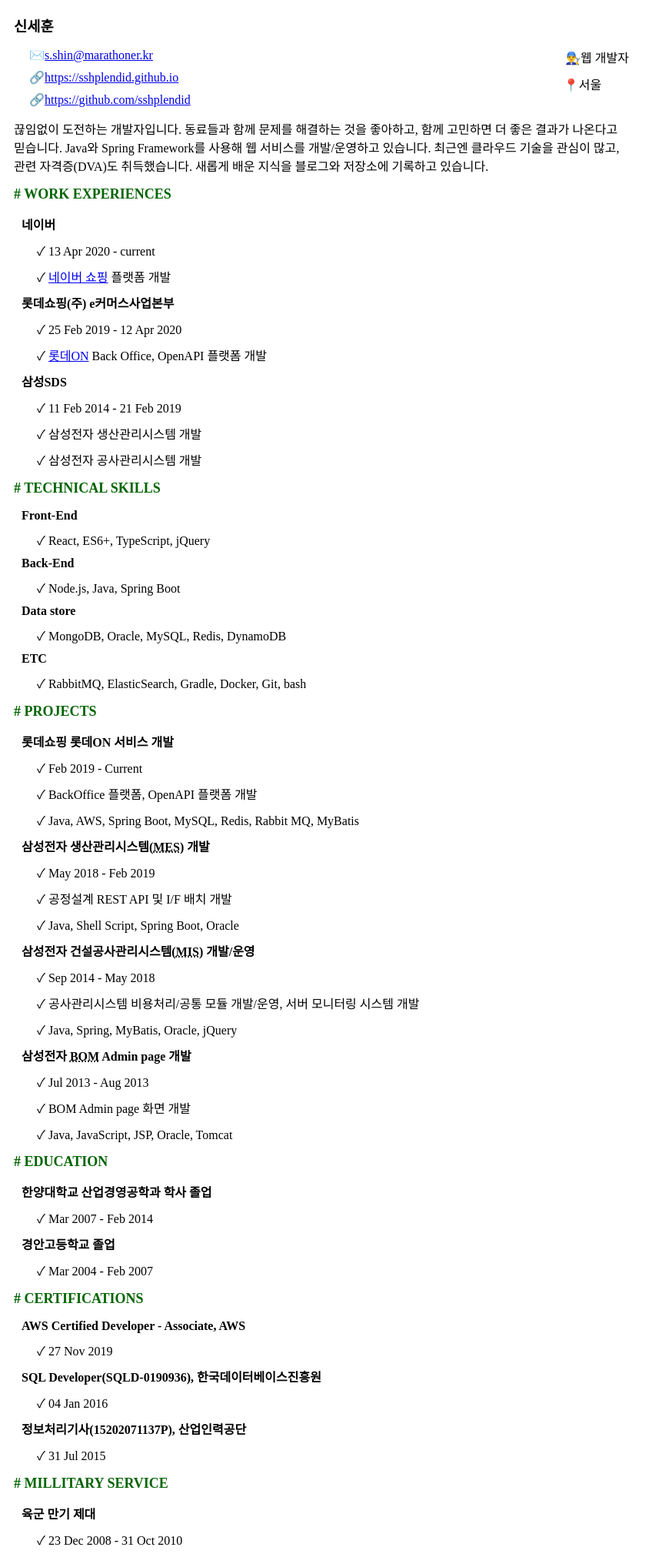
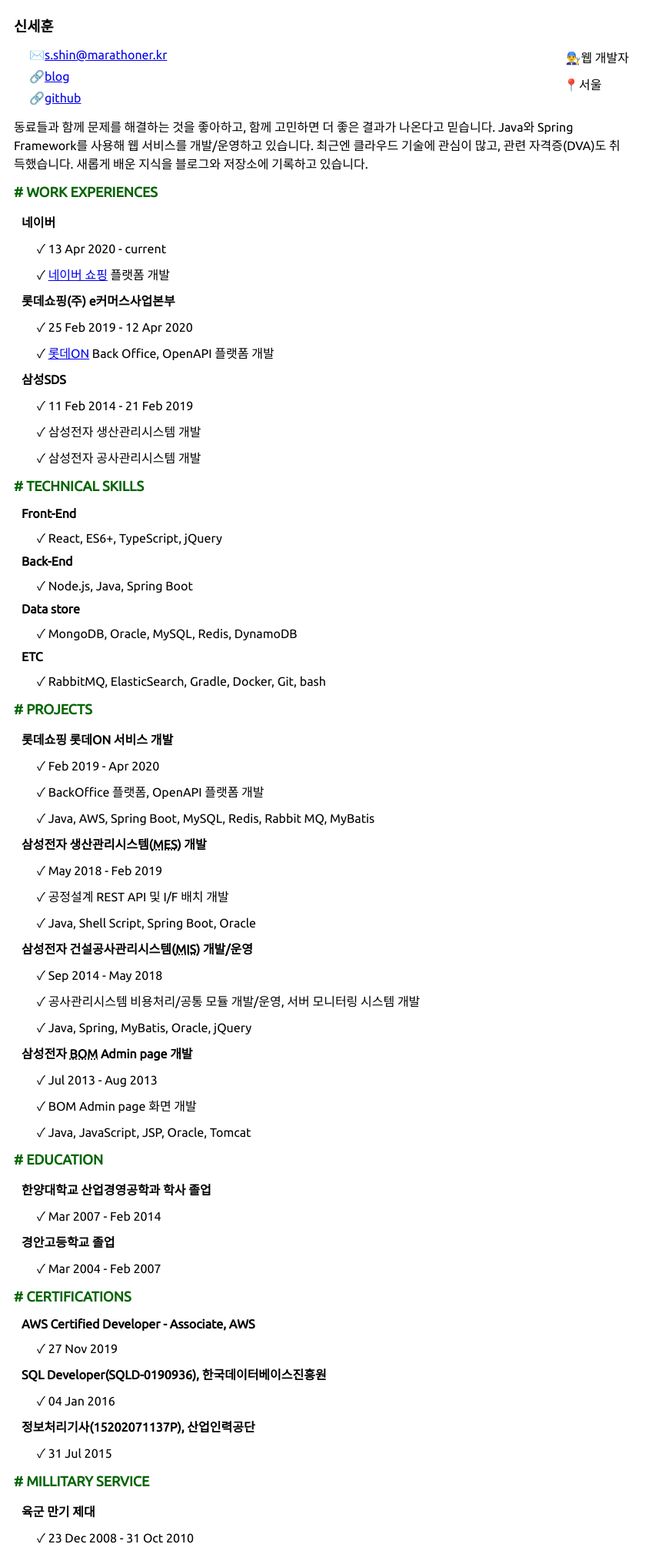
Before and after one commit to sshplendid/sshplendid.github.io, a Jekyll site: the page resume.html, which Jekyll copies as it is, in a window 1280 px wide. Shown: the whole page at 77% size, without its empty margins (0-861 px from the left). Built offline with Jekyll 4.4.1, drawn with Linux system fonts in a browser that asks for light colours.

Commit message:
Update resume.html

```diff
--- a/resume.html
+++ b/resume.html
@@ -4,7 +4,11 @@
   <meta charset="UTF-8">
   <meta name="viewport" content="width=device-width, initial-scale=1.0">
   <title>이력서: 신세훈</title>
+  <link href="https://fonts.googleapis.com/css2?family=Nanum+Myeongjo&family=Ubuntu&display=swap" rel="stylesheet">
   <style>
+    * {
+      font-family: 'Ubuntu', 'Nanum Myeongjo', serif;
+    }
     .resume {
       max-width: 800px;
     }
@@ -18,6 +22,9 @@
       margin: 10px 10px 10px 10px;
     }
 
+    li {
+      list-style-type: '✓ ';
+    }
     dl {
       padding: 0 10px 0 10px;
     }
@@ -33,6 +40,7 @@
       content: "✓ ";
     }
     .subtitle {
+      font-weight: 700;
       font-size: large;
       color: darkgreen;
     }
@@ -68,27 +76,27 @@
         <li class="role">웹 개발자</li>
         <li class="location">서울</li>
         <li class="mail"><a href="mailto:s.shin@marathoner.kr">s.shin@marathoner.kr</a></li>
-        <li class="link"><a href="https://github.com/sshplendid">https://sshplendid.github.io</a></li>
-        <li class="link"><a href="https://sshplendid.github.io">https://github.com/sshplendid</a></li>
+        <li class="link"><a href="https://github.com/sshplendid">blog</a></li>
+        <li class="link"><a href="https://sshplendid.github.io">github</a></li>
       </ul>
-      <p class="description">끊임없이 도전하는 개발자입니다. 동료들과 함께 문제를 해결하는 것을 좋아하고, 함께 고민하면 더 좋은 결과가 나온다고 믿습니다. Java와 Spring Framework를 사용해 웹 서비스를 개발/운영하고 있습니다. 최근엔 클라우드 기술을 관심이 많고, 관련 자격증(DVA)도 취득했습니다. 새롭게 배운 지식을 블로그와 저장소에 기록하고 있습니다.
+      <p class="description">동료들과 함께 문제를 해결하는 것을 좋아하고, 함께 고민하면 더 좋은 결과가 나온다고 믿습니다. Java와 Spring Framework를 사용해 웹 서비스를 개발/운영하고 있습니다. 최근엔 클라우드 기술에 관심이 많고, 관련 자격증(DVA)도 취득했습니다. 새롭게 배운 지식을 블로그와 저장소에 기록하고 있습니다.
       </p>
       <h2 class="subtitle">Work Experiences</h2>
       <dl class="job">
         <div>
           <dt class="company">네이버</dt>
-          <dd class="period">13 Apr 2020 - current</dd>
+          <dd class="period"><time datetime="2020-04-13">13 Apr 2020</time> <span class="between"> - </span> current</dd>
           <dd class="task"><a href="https://shopping.naver.com">네이버 쇼핑</a> 플랫폼 개발</dd>
         </div>
         <div>
           <dt class="company">롯데쇼핑(주) e커머스사업본부</dt>
-          <dd class="period">25 Feb 2019 - 12 Apr 2020</dd>
+          <dd class="period"><time datetime="2019-02-25">25 Feb 2019</time> <span class="between"> - </span> <time datetime="2020-04-12">12 Apr 2020</time></dd>
           <dd class="task"><a href="https://www.lotteon.com">롯데ON</a> Back Office, OpenAPI 플랫폼 개발</dd>
         </div>
 
         <div>
           <dt class="company">삼성SDS</dt>
-          <dd class="period">11 Feb 2014 - 21 Feb 2019</dd>
+          <dd class="period"><time datetime="2014-02-11">11 Feb 2014</time> <span class="between"> - </span> <time datetime="2019-02-21">21 Feb 2019</time></dd>
           <dd class="task">삼성전자 생산관리시스템 개발</dd>
           <dd class="task">삼성전자 공사관리시스템 개발</dd>
         </div>
@@ -107,22 +115,22 @@
       <h2 class="subtitle">Projects</h2>
       <dl class="project">
         <dt class="title">롯데쇼핑 롯데ON 서비스 개발</dt>
-        <dd class="period">Feb 2019 - Current</dd>
+        <dd class="period"><time datetime="2019-02">Feb 2019</time> <span class="between"> - </span> <time datetime="2020-04">Apr 2020</time></dd>
         <dd class="task">BackOffice 플랫폼, OpenAPI 플랫폼 개발</dd>
         <dd class="tech">Java, AWS, Spring Boot, MySQL, Redis, Rabbit MQ, MyBatis</dd>
 
         <dt class="title">삼성전자 생산관리시스템(<abbr title="Manufacturing Execution System">MES</abbr>) 개발</dt>
-        <dd class="period">May 2018 - Feb 2019</dd>
+        <dd class="period"><time datetime="2018-05">May 2018</time> <span class="between"> - </span> <time datetime="2019-02">Feb 2019</time></dd>
         <dd class="task">공정설계 REST API 및 I/F 배치 개발</dd>
         <dd class="tech">Java, Shell Script, Spring Boot, Oracle</dd>
 
         <dt class="title">삼성전자 건설공사관리시스템(<abbr title="Management Information System">MIS</abbr>) 개발/운영</dt>
-        <dd class="period">Sep 2014 - May 2018</dd>
+        <dd class="period"><time datetime="2014-09">Sep 2014</time> <span class="between"> - </span> <time datetime="2018-05">May 2018</time></dd>
         <dd class="task">공사관리시스템 비용처리/공통 모듈 개발/운영, 서버 모니터링 시스템 개발</dd>
         <dd class="tech">Java, Spring, MyBatis, Oracle, jQuery</dd>
 
         <dt class="title">삼성전자 <abbr title="Bill of materials">BOM</abbr> Admin page 개발</dt>
-        <dd class="period">Jul 2013 - Aug 2013</dd>
+        <dd class="period"><time datetime="2013-07">Jul 2013</time> <span class="between"> - </span> <time datetime="2013-08">Aug 2013</time></dd>
         <dd class="task">BOM Admin page 화면 개발</dd>
         <dd class="tech">Java, JavaScript, JSP, Oracle, Tomcat</dd>
       </dl>
@@ -130,25 +138,23 @@
       <h2 class="subtitle">Education</h2>
       <dl>
         <dt>한양대학교 산업경영공학과 학사 졸업</dt>
-        <dd class="period">Mar 2007 - Feb 2014</dd>
+        <dd class="period"><time datetime="2007-03">Mar 2007</time> <span class="between"> - </span> <time datetime="2014-02">Feb 2014</time></dd>
         <dt>경안고등학교 졸업</dt>
-        <dd class="period">Mar 2004 - Feb 2007</dd>
+        <dd class="period"><time datetime="2004-03">Mar 2004</time> <span class="between"> - </span><time datetime="2007-02">Feb 2007</time></dd>
       </dl>
       <h2 class="subtitle">Certifications</h2>
       <dl>
         <dt>AWS Certified Developer - Associate, AWS</dt>
-        <dd class="period">27 Nov 2019</dd>
+        <dd class="period"><time datetime="2019-11-27">27 Nov 2019</time></dd>
         <dt>SQL Developer(SQLD-0190936), 한국데이터베이스진흥원</dt>
-        <dd class="period">04 Jan 2016</dd>
+        <dd class="period"><time datetime="2016-01-04">04 Jan 2016</time></dd>
         <dt>정보처리기사(15202071137P), 산업인력공단</dt>
-        <dd class="period">31 Jul 2015</dd>
+        <dd class="period"><time datetime="2015-07-31">31 Jul 2015</time></dd>
       </dl>
       <h2 class="subtitle">Millitary Service</h2>
       <dl>
         <dt>육군 만기 제대</dt>
-        <dd class="period">
-          23 Dec 2008 - 31 Oct 2010
-        </dd>
+        <dd class="period"><time datetime="2008-12-23">23 Dec 2008</time> <span class="between"> - </span> <time datetime="2010-10-31">31 Oct 2010</time></dd>
       </dl>
     </article>
   </section>
```
Also changed, not shown: other parts of resume.html (+1 -1 lines).
